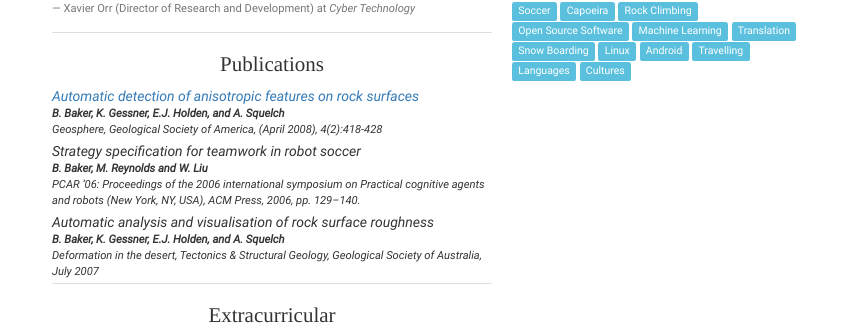
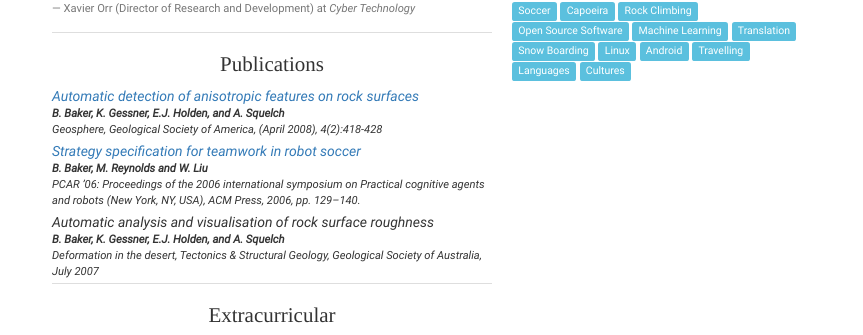
Before and after one commit to porcoesphino/bodey-cv, a Jekyll site: the page html/bodey_baker-cv.html, which Jekyll copies as it is, in a window 1280 px wide. Shown: the part 1437-1772 px from the top of the page, without its empty margins (208-1071 px from the left). Built offline with Jekyll 4.4.1, drawn with Linux system fonts in a browser that asks for light colours.

Commit message:
Adds link for thesis to Google scholar search

```diff
--- a/html/bodey_baker-cv.html
+++ b/html/bodey_baker-cv.html
@@ -985,7 +985,7 @@
         </div>
       </div>
       <div>
-        <div class="title">Strategy specification for teamwork in robot soccer</div>
+        <div class="title"><a href="https://scholar.google.com/scholar?q=%22Strategy+specification+for+teamwork+in+robot+soccer%22">Strategy specification for teamwork in robot soccer</a></div>
         <div class="small-details">
           <div class="authors">B. Baker, M. Reynolds and W. Liu</div>
           <div>PCAR ’06: Proceedings of the 2006 international symposium on Practical cognitive agents and robots (New York, NY, USA), ACM Press, 2006, pp. 129–140.</div>
```
